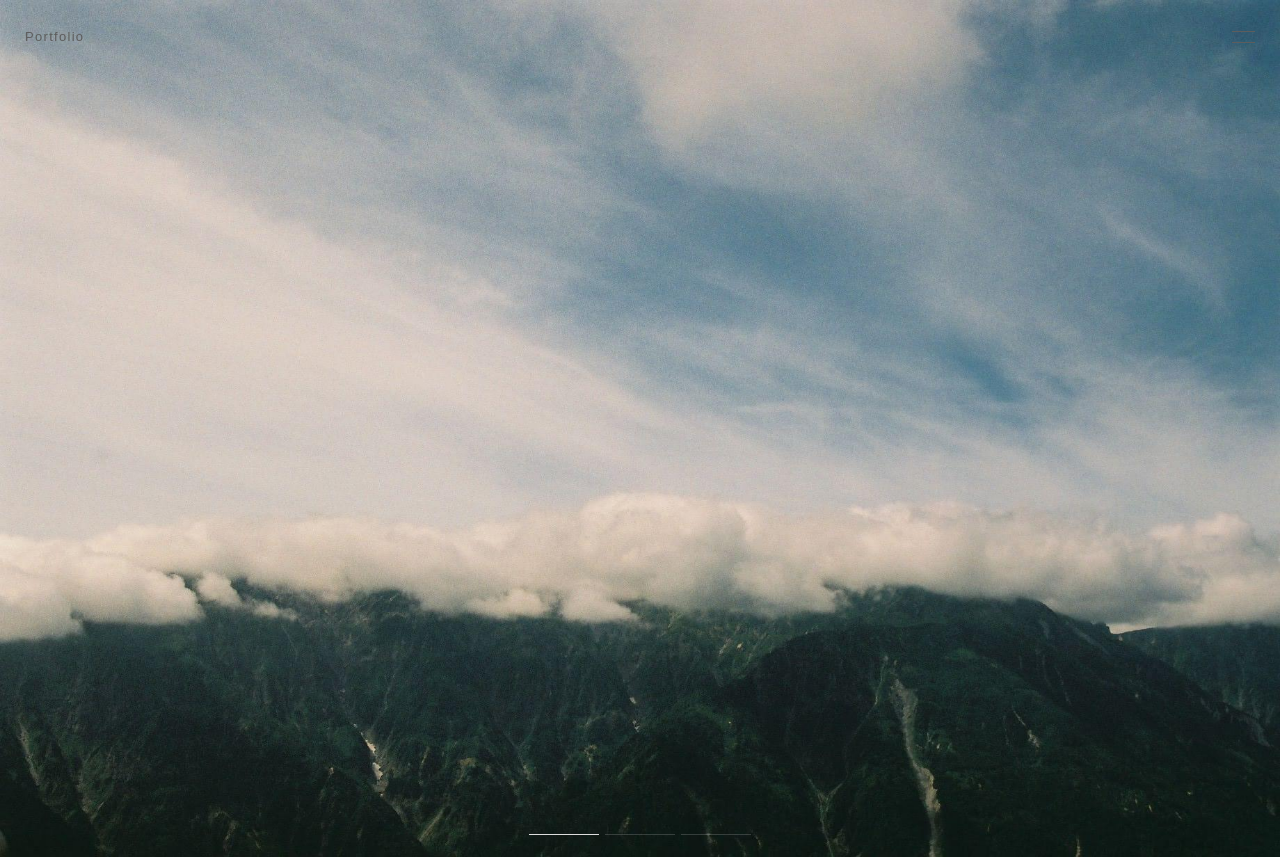
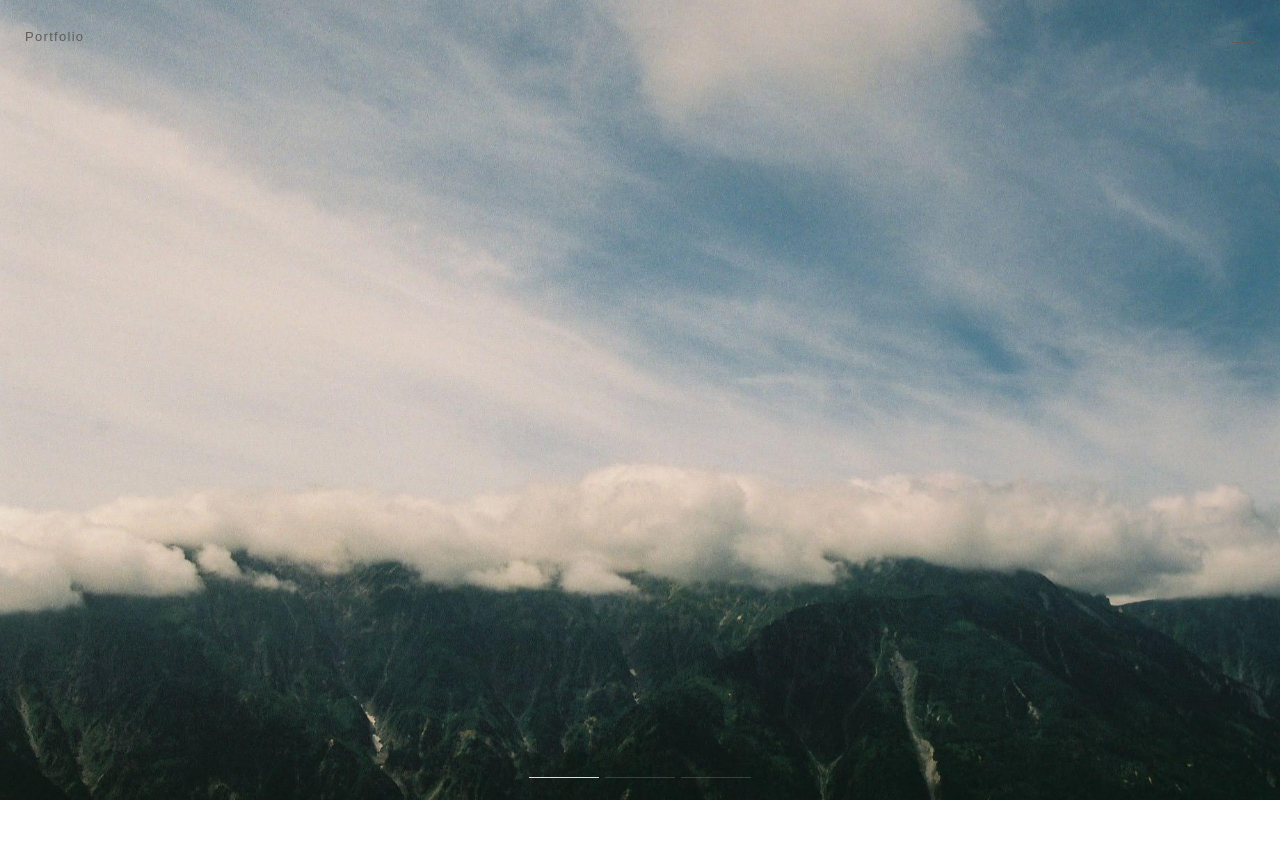
Before and after one commit to moemeguro/portfolio, a website built with webpack: page index.html in a window 1280 px wide. Shown: the top 857 px of the page. Built offline with nearby package versions, Linux system fonts and the light colour scheme.

Commit message:
MVの高さをデバイス各サイズに収める

```diff
--- a/index.html
+++ b/index.html
@@ -14,6 +14,7 @@
   <meta property="og:image" content="https://github.com/moemeguro/portfolio/blob/main/dist/images/image.jpg">
   <link rel="icon" type="image/png" href="https://github.com/moemeguro/portfolio/blob/main/dist/images/favicon.ico">
 
+  <!-- <script src="/dist/js/index.js" defer></script> -->
   <script src="https://moemeguro.github.io/portfolio/dist/js/index.js" defer></script>
   <link rel="stylesheet" href="https://moemeguro.github.io/portfolio/dist/css/style.css">
   <!-- <link rel="stylesheet" href="/dist/css/style.css"> -->
@@ -47,22 +48,30 @@
         </ul>
       </nav>
     </header>
-    <div class="image swiper">
+    <section id="mv">
+      <div id="mvSlide" class="mv__slide image swiper">
         <div class="swiper-wrapper">
           <div class="swiper-slide">
+            <picture>
               <img src="https://github.com/moemeguro/portfolio/blob/main/dist/images/photo1.JPG?raw=true" alt="" width="80%">
+            </picture>
           </div>
           <div class="swiper-slide">
+            <picture>
               <img src="https://github.com/moemeguro/portfolio/blob/main/dist/images/photo2.JPG?raw=true" alt="" width="80%">
+            </picture>
           </div>
           <div class="swiper-slide">
+            <picture>
               <img src="https://github.com/moemeguro/portfolio/blob/main/dist/images/photo3.JPG?raw=true" alt="" width="80%">
+            </picture>
           </div>
         </div>
         <div class="swiper-pagination"></div>
         <div class="swiper-button-prev"></div>
         <div class="swiper-button-next"></div>
       </div>
+    </section>
 
     <section id="about" class="c-box about">
       <h1 class="c-title">ABOUT</h1>
--- a/src/js/index.js
+++ b/src/js/index.js
@@ -68,3 +68,20 @@ const photoSwiper = new Swiper('.swiper',{
     prevEl: '.swiper-button-prev',
   }
 });
+
+// mvの高さをデバイス毎に調整する
+const mvArea = document.getElementById('mv')
+const mvSlide = document.getElementById('mvSlide')
+const mvImgs = mvSlide.querySelectorAll('img')
+const innerHeight = window.innerHeight
+const mvHeight = () => {
+  mvArea.style.height = innerHeight + 'px'
+  mvImgs.forEach((mvImg) => {
+    mvImg.style.height = innerHeight + 'px'
+  })
+}
+
+window.addEventListener('DOMContentLoaded', function () {
+  // DOMContentLoaded 時に初回実行する。
+  mvHeight()
+})
--- a/src/scss/style.scss
+++ b/src/scss/style.scss
@@ -325,10 +325,15 @@ h2 {
 .image{
   margin: 0 auto 100px;
   width: 100%;
+  height: 100%;
+  overflow: hidden;
 }
 
 .image img{
   width: 100%;
+  height: 100%;
+  object-fit: cover;
+  font-family: "object-fit:cover",'object-fit:cover';
 }
 
 .about__inner{
```
Also changed, not shown: dist/css/style.css, dist/js/index.js. Lines whose indentation alone changed are shown as unchanged.
